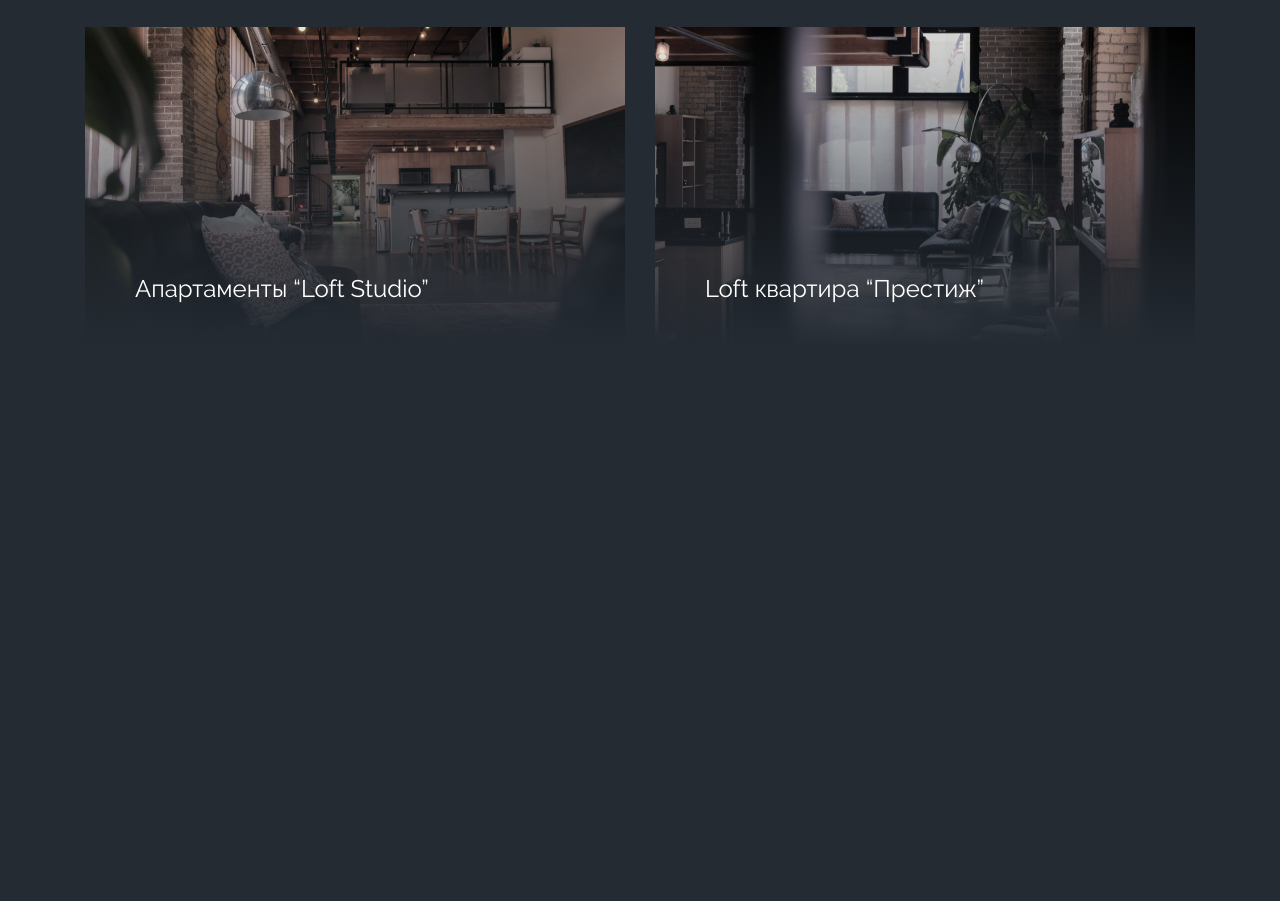
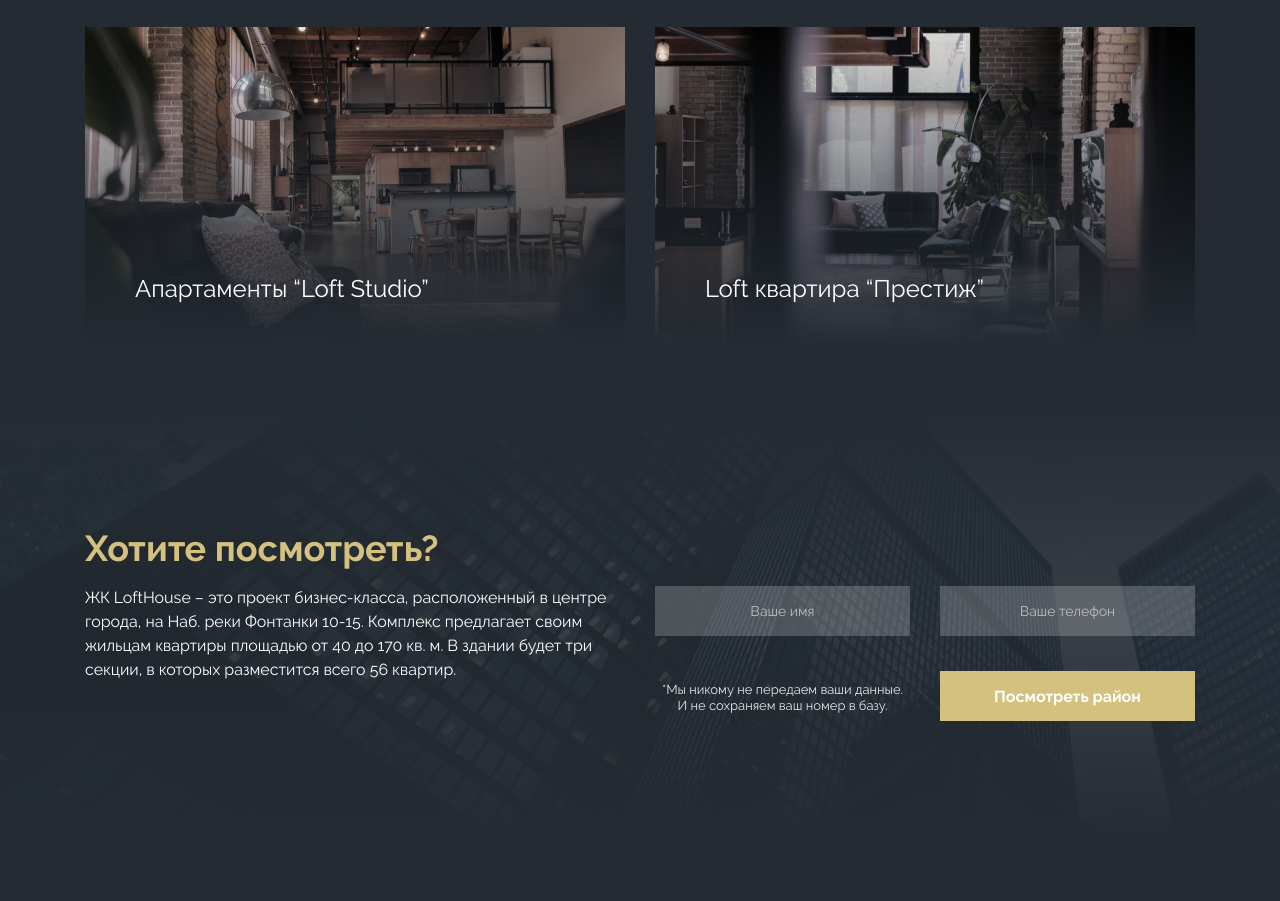
Before and after one commit to async-kita/loft-house, a website: page index.html in a window 1280 px wide. Shown: the part 1680-2581 px from the top of the page. Before the commit the page ends 2027 px from the top, so only its background shows below. Drawn offline with Linux system fonts and the light colour scheme.

Commit message:
feat: add HTML markup and style section cta

```diff
--- a/index.html
+++ b/index.html
@@ -224,6 +224,39 @@
       </div>
     </div>
   </section>
+  <section class="cta">
+    <div class="cta__inner container">
+      <h2 class="cta__title">Хотите посмотреть?</h2>
+      <div class="cta__body">
+        <div class="cta__description">
+          <p>ЖК LoftHouse – это проект бизнес-класса, расположенный в центре города, на Наб. реки Фонтанки 10-15. Комплекс предлагает своим жильцам квартиры площадью от 40 до 170 кв. м. В здании будет три секции, в которых разместится всего 56 квартир.</p>
+        </div>
+        <form class="cta__form">
+          <label class="visually-hidden" for="your-name">Ваше имя</label>
+          <input
+            class="cta__form-input input"
+            type="text"
+            id="your-name"
+            placeholder="Ваше имя"
+          >
+          <label class="visually-hidden" for="your-phone">Ваш телефон</label>
+          <input
+            class="cta__form-input input"
+            type="text"
+            id="your-phone"
+            placeholder="Ваше телефон"
+          >
+          <p class="cta__form-privacy">*Мы никому не передаем ваши данные.<br> И не сохраняем ваш номер в базу.</p>
+          <button
+            class="cta__form-button button"
+            type="submit"
+          >
+            Посмотреть район
+          </button>
+        </form>
+      </div>
+    </div>
+  </section>
 </main>
 </body>
 </html>
--- a/styles/base/_base.scss
+++ b/styles/base/_base.scss
@@ -55,3 +55,9 @@ a {
   clip: rect(0 0 0 0);
   overflow: hidden;
 }
+
+:focus-visible {
+  outline: 2px dashed $color-white;
+  outline-offset: 5px;
+  transition-duration: 0s !important;
+}
--- /dev/null
+++ b/styles/components/_button.scss
@@ -0,0 +1,19 @@
+@use "../helpers" as *;
+
+.button {
+  height: 50px;
+  padding: 12px;
+  font-weight: 700;
+  line-height: 1.69;
+  text-align: center;
+  background-color: $color-accent;
+  transition-duration: $transition-duration;
+
+  @include hover {
+    background-color: saturate($color-accent, 20%);
+  }
+
+  &:active {
+    scale: 0.95;
+  }
+}
--- /dev/null
+++ b/styles/components/_input.scss
@@ -0,0 +1,19 @@
+@use "../helpers" as *;
+
+.input {
+  height: 50px;
+  padding: 12px;
+  font-size: 14px;
+  line-height: 1.93;
+  text-align: center;
+  background-color: rgba(255, 255, 255, 0.2);
+  transition-duration: $transition-duration;
+
+  &::placeholder {
+    color: $color-placeholder;
+  }
+
+  &:focus {
+    background-color: rgba(255, 255, 255, 0.3);
+  }
+}
--- a/styles/helpers/_variables.scss
+++ b/styles/helpers/_variables.scss
@@ -8,6 +8,7 @@ $color-accent: #d4c17f;
 $color-dark: #242b33;
 $color-white: #fff;
 $color-footer-bg: #2d343c;
+$color-placeholder: #bebebe;
 
 //Transition
 $transition-duration: 0.2s;
--- /dev/null
+++ b/styles/layout/_cta.scss
@@ -0,0 +1,40 @@
+@use "../helpers" as *;
+
+.cta {
+  background: linear-gradient(180deg, $color-dark 10.42%, rgba(36, 43, 51, 0.00) 50.52%, $color-dark 90.1%),
+  linear-gradient(0deg, rgba(36, 43, 51, 0.90) 0%, rgba(36, 43, 51, 0.90) 100%),
+  url("../../assets/images/background-cta.jpg"), #C4C4C4;
+
+  &__inner {
+    display: flex;
+    flex-direction: column;
+    align-items: start;
+    justify-content: center;
+    row-gap: 17px;
+    padding-block: 180px;
+  }
+
+  &__body {
+    display: grid;
+    grid-template-columns: repeat(2, 1fr);
+    gap: 30px;
+  }
+
+  &__description {
+    line-height: 1.5;
+  }
+
+  &__form {
+    display: grid;
+    grid-template-columns: repeat(2, 1fr);
+    gap: 35px 30px;
+
+    &-privacy {
+      text-align: center;
+      padding-top: 11px;
+      font-size: 13px;
+      line-height: 1.23;
+      color: #e7e7e7;
+    }
+  }
+}
--- a/styles/layout/_header.scss
+++ b/styles/layout/_header.scss
@@ -3,7 +3,7 @@
 .header {
   min-height: 100vh;
   background: linear-gradient(180deg, #242B33 11.98%, rgba(45, 52, 60, 0.38) 51.04%, #242B33 92.19%),
-  url("../assets/images/bacground-top.jpg");
+  url("../assets/images/background-top.jpg");
 
   &__inner {
     display: flex;
--- a/styles/style.scss
+++ b/styles/style.scss
@@ -5,8 +5,11 @@
 
 //Components
 @use "./components/card";
+@use "./components/input";
+@use "./components/button";
 
 //Layout
 @use "./layout/header";
 @use "./layout/benefits";
 @use "./layout/apartments";
+@use "./layout/cta";
```
Also changed, not shown: assets/images/background-cta.jpg (added), assets/images/background-top.jpg (renamed from assets/images/bacground-top.jpg), styles/style.css, 1 other file.
